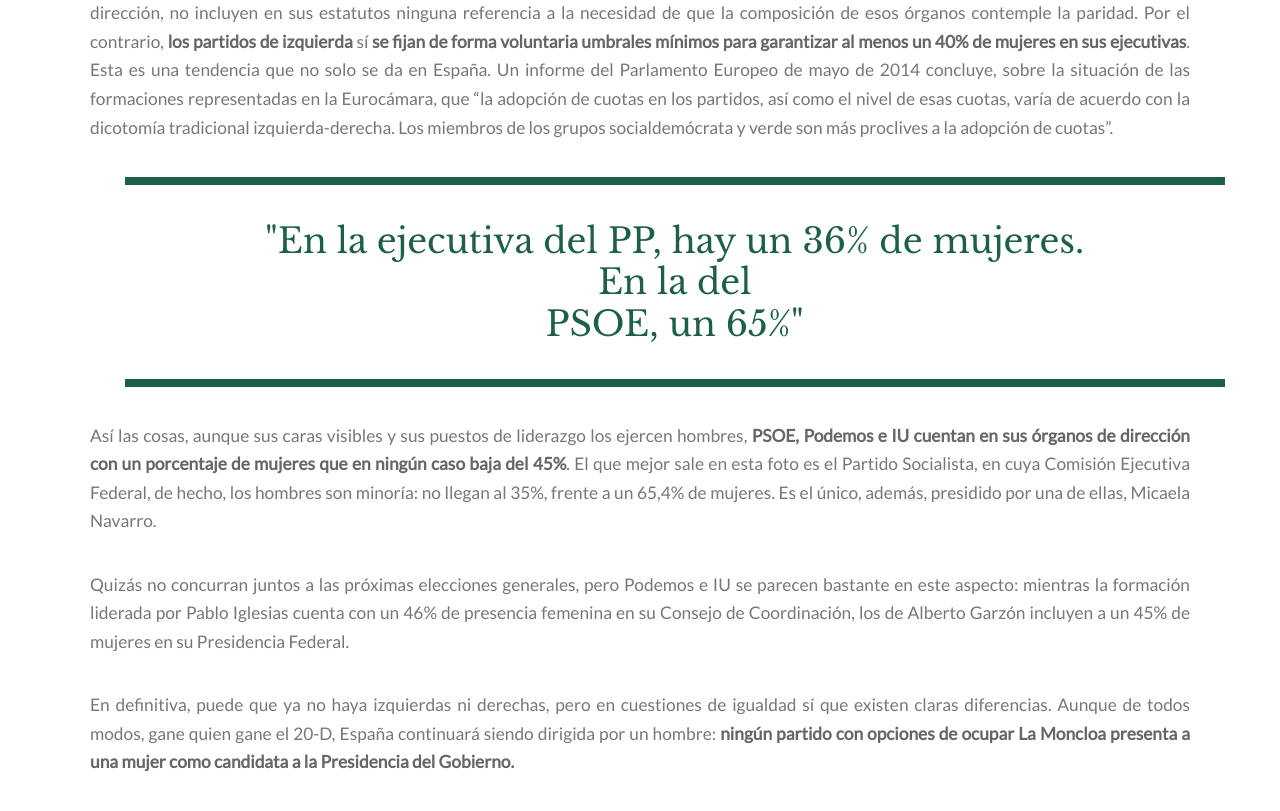
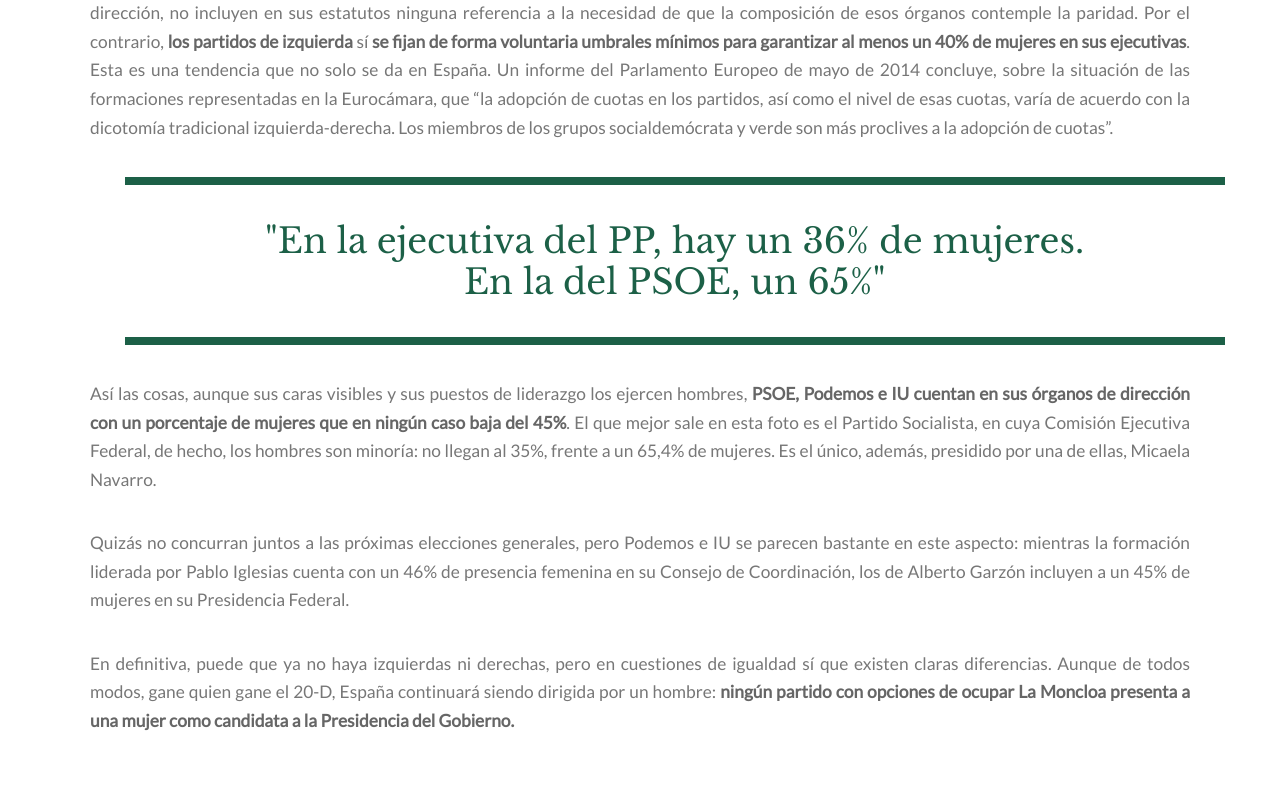
Before and after one commit to medialab-prado/3tpd-mapa-poder-femenino, a Jekyll site: the page built from politica/partidos.html, in a window 1280 px wide and 900 px high, scrolled down 1126 px, cut to the strip 0-835 px from the top of the window. Shown: the top 811 px of the strip. Built offline with Jekyll 4.4.1, drawn with Linux system fonts in a browser that asks for light colours; some of the changed lines change nothing that is shown.

Commit message:
Pruebas alineación

```diff
--- a/politica/partidos.html
+++ b/politica/partidos.html
@@ -89,7 +89,7 @@
 			son más proclives a la adopción de cuotas”.
 		</p>
 		<p class="quote full">
-			"En la ejecutiva del  PP, hay un 36% de mujeres. <br>En la del</br> PSOE, un 65%"
+			"En la ejecutiva del  PP, hay un 36% de mujeres. <br>En la del PSOE, un 65%"</br>
 		</p>
 		<p>
 			Así las cosas, aunque sus caras visibles y sus puestos de liderazgo
```
